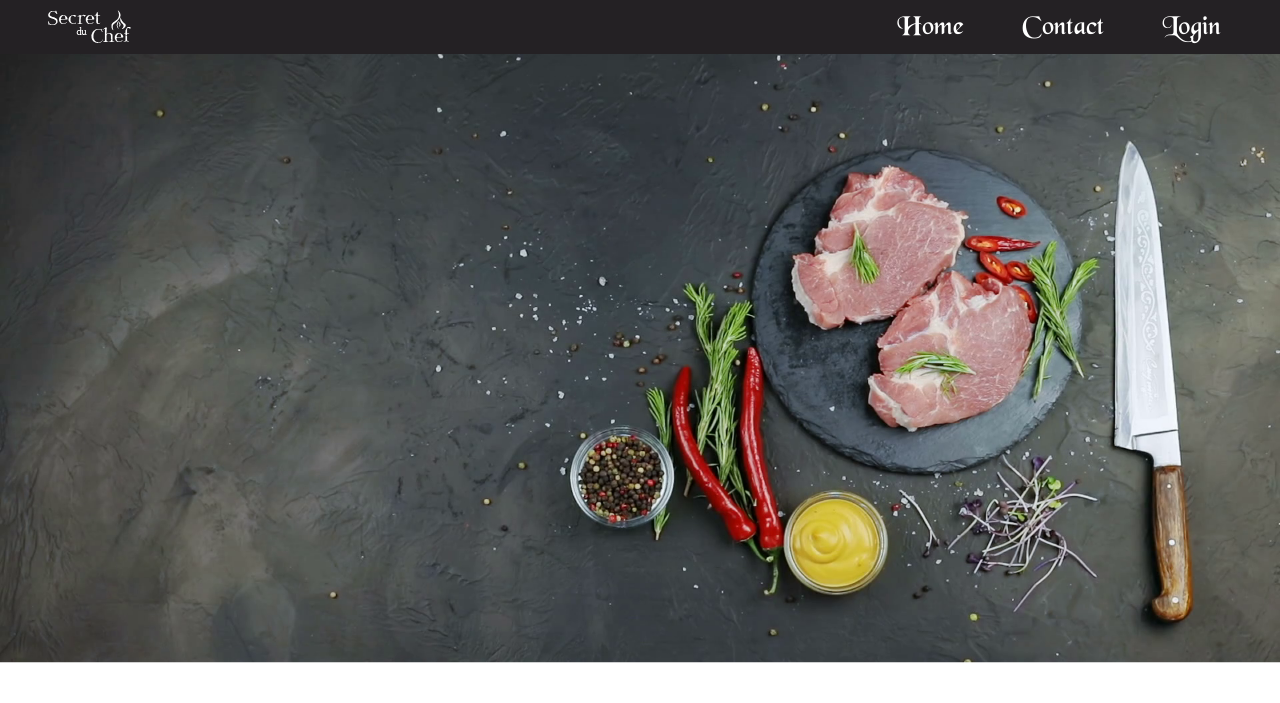
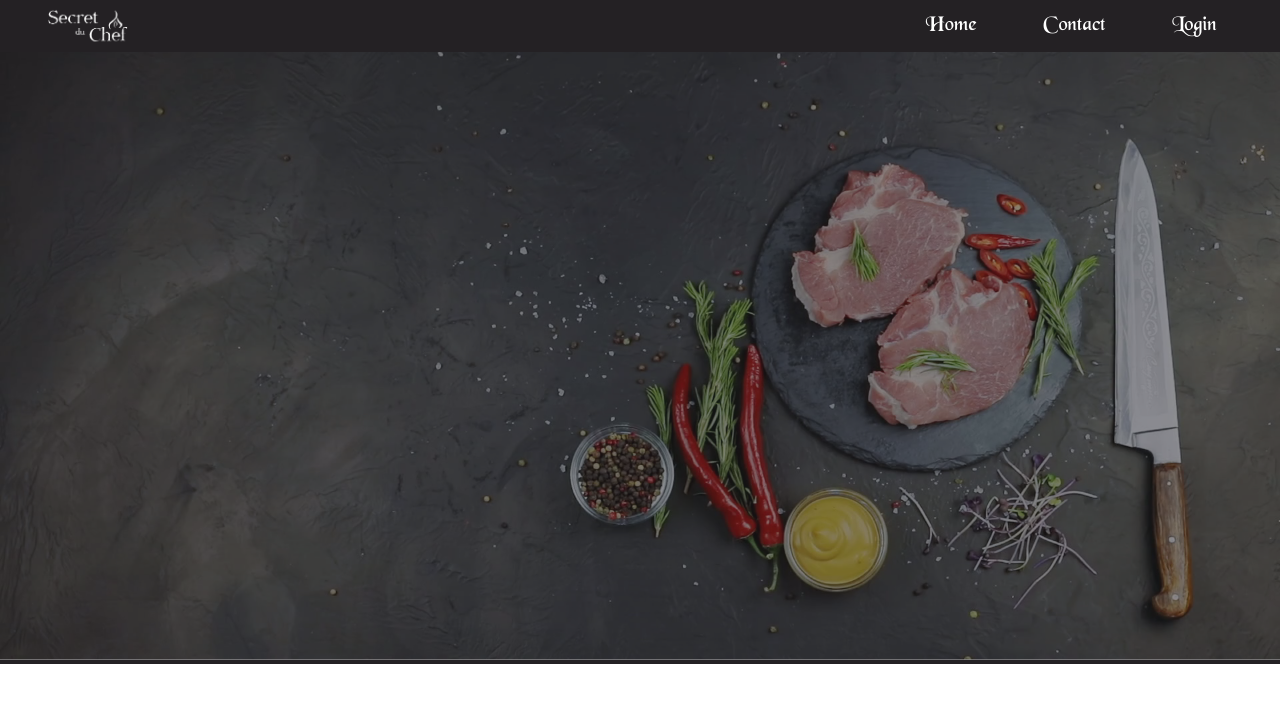
Before and after one commit to PriRivera/Proyecto-final, a PHP site: page / in a window 1280 px wide. Shown: the top 703 px of the page. Run offline with PHP 8.4, Linux system fonts and the light colour scheme.

Commit message:
Header
Nav:
Logo reajustable
Tipografia cambio de tamanio

Body:
Imagen de fondo semitransparente con fondo oscuro

```diff
--- a/css/style.css
+++ b/css/style.css
@@ -13,28 +13,30 @@ body{
     background: #242124;
 }
 .logo{
+    max-width: 5em;
     margin: .5em 3em 0em;
 }
 .main-nav__list{
     float: right;
-    margin: .7em 2em 0em 0em;
+    margin: .8em 2em 0em 0em;
 }
 .main-nav__item{
     display: inline-block;
 }
 .main-nav__link{
-    margin: 0em 1em;
+    margin: 0em 1.5em;
     text-decoration: none;
     font-family: 'BlackChancery';
-    font-size: 1.7em;
+    font-size: 1.3em;
     color: #fff;
 }
 .main-nav__link:hover{
     color: #b11921;
 }
 .main-background__container{
-
+    background-color: #242124;
 }
 .main-background__img{
     width: 100%;
+    opacity: .5;
 }
```
Also changed, not shown: img/logo.png.
